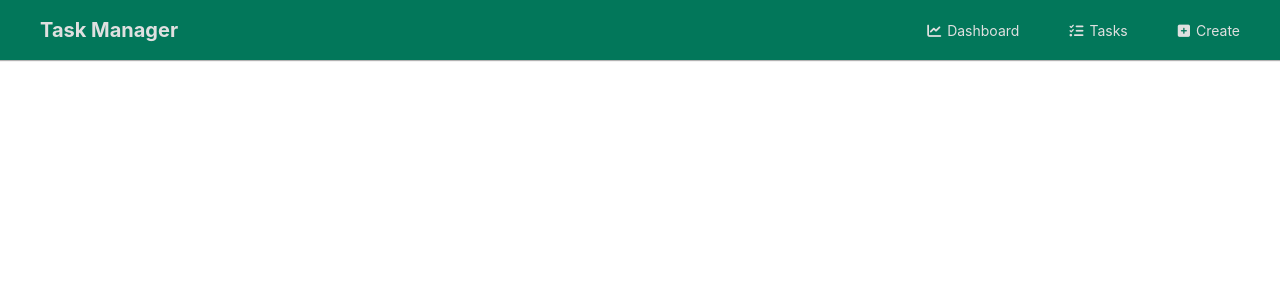
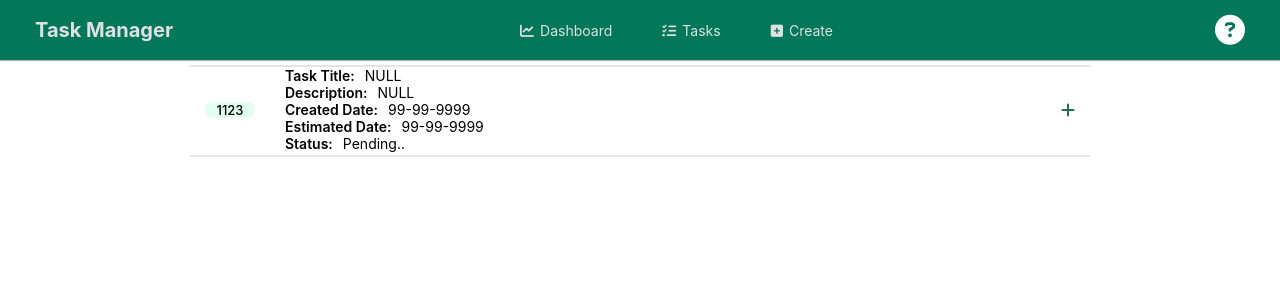
Before and after one commit to RLeDEV/task_management, a React (Create React App) app: page / in a window 1280 px wide. Shown: the top 300 px of the page. Built offline with nearby package versions, Linux system fonts and the light colour scheme.

Commit message:
Added tasks & content div

```diff
--- a/src/App.css
+++ b/src/App.css
@@ -6,3 +6,8 @@
 .app {
   background-color: rgb(250, 250, 249);
 }
+
+.content {
+  max-width: 900px;
+  margin: 65px auto;
+}
--- a/src/App.js
+++ b/src/App.js
@@ -1,5 +1,6 @@
 import React from 'react';
-import Sidebar from './components/Sidebar';
+import Sidebar from './components/Navbar';
+import Tasks from './components/Tasks';
 import {BrowserRouter} from 'react-router-dom';
 import './App.css';
 
@@ -8,6 +9,7 @@ function App() {
     <div className="App">
       <BrowserRouter>
         <Sidebar />
+        <Tasks />
       </BrowserRouter>
     </div>
   );
```
